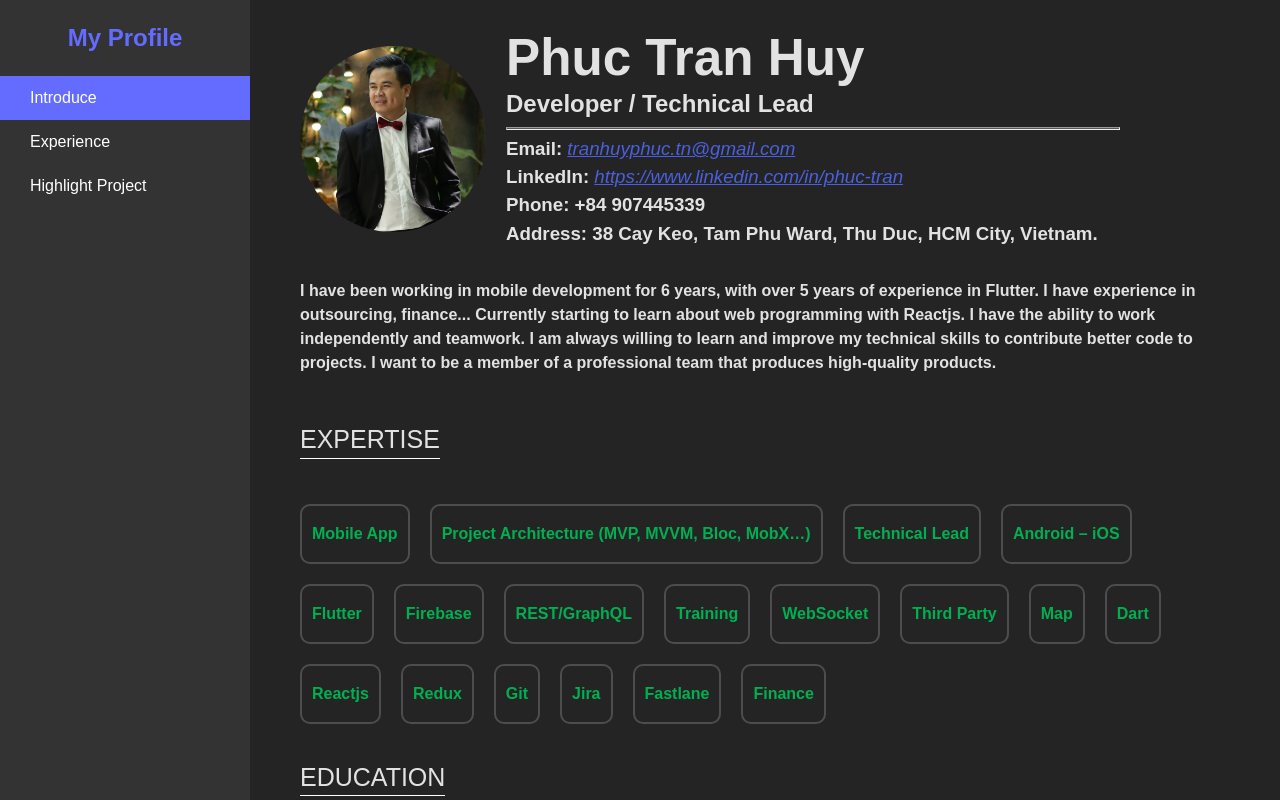
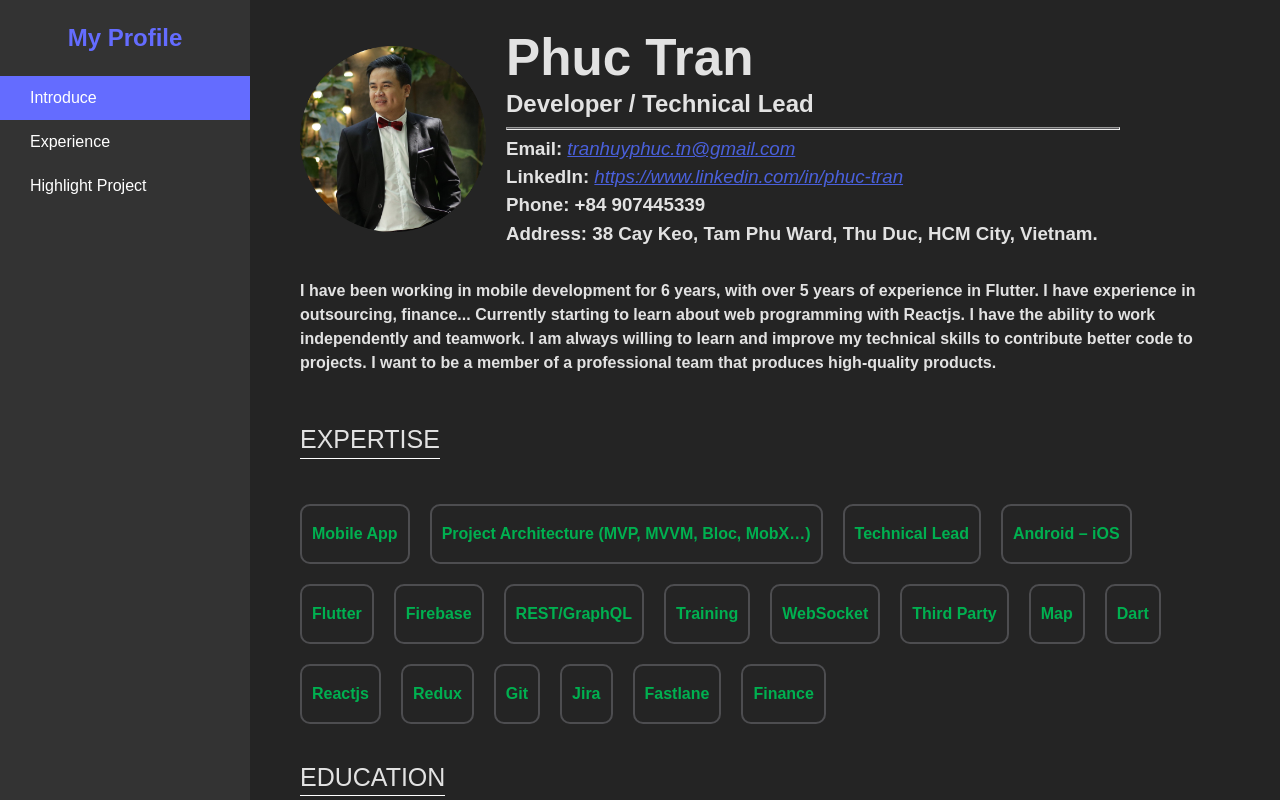
Before and after one commit to hautran90/my-cv, a React (Vite) app: page / in a window 1280 px wide. Shown: the top 800 px of the page. Built offline with nearby package versions, Linux system fonts and the light colour scheme.

Commit message:
change name

```diff
--- a/src/Introduce.jsx
+++ b/src/Introduce.jsx
@@ -8,7 +8,7 @@ function Introduce() {
       <div className="header-row">
         <Avatar />
         <div>
-          <h1>Phuc Tran Huy</h1>
+          <h1>Phuc Tran</h1>
           <h2>Developer / Technical Lead</h2>
           <hr className="header-divider" />
           <h3>
```
